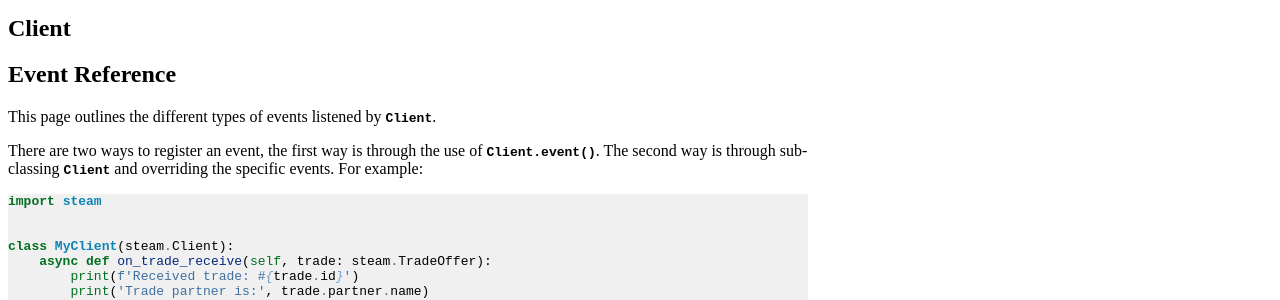
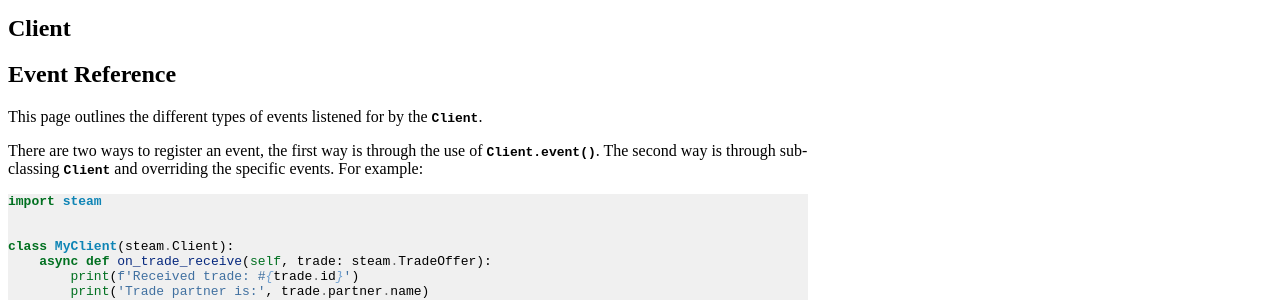
Before and after one commit to Gobot1234/steam.py, a Sphinx documentation site: the page built from docs/api.rst, in a window 1280 px wide and 900 px high. Shown: the part 337-637 px from the top of the window. Built offline with Sphinx 7.4.7, drawn with Linux system fonts in a browser that asks for light colours.

Commit message:
I think that broke them

```diff
--- a/docs/api.rst
+++ b/docs/api.rst
@@ -49,7 +49,7 @@ Client
 Event Reference
 ---------------
 
-This page outlines the different types of events listened by :class:`Client`.
+This page outlines the different types of events listened for by the :class:`Client`.
 
 There are two ways to register an event, the first way is through the use of
 :meth:`Client.event`. The second way is through subclassing :class:`Client` and
```
Also changed, not shown: other parts of docs/api.rst (+0 -2 lines).
